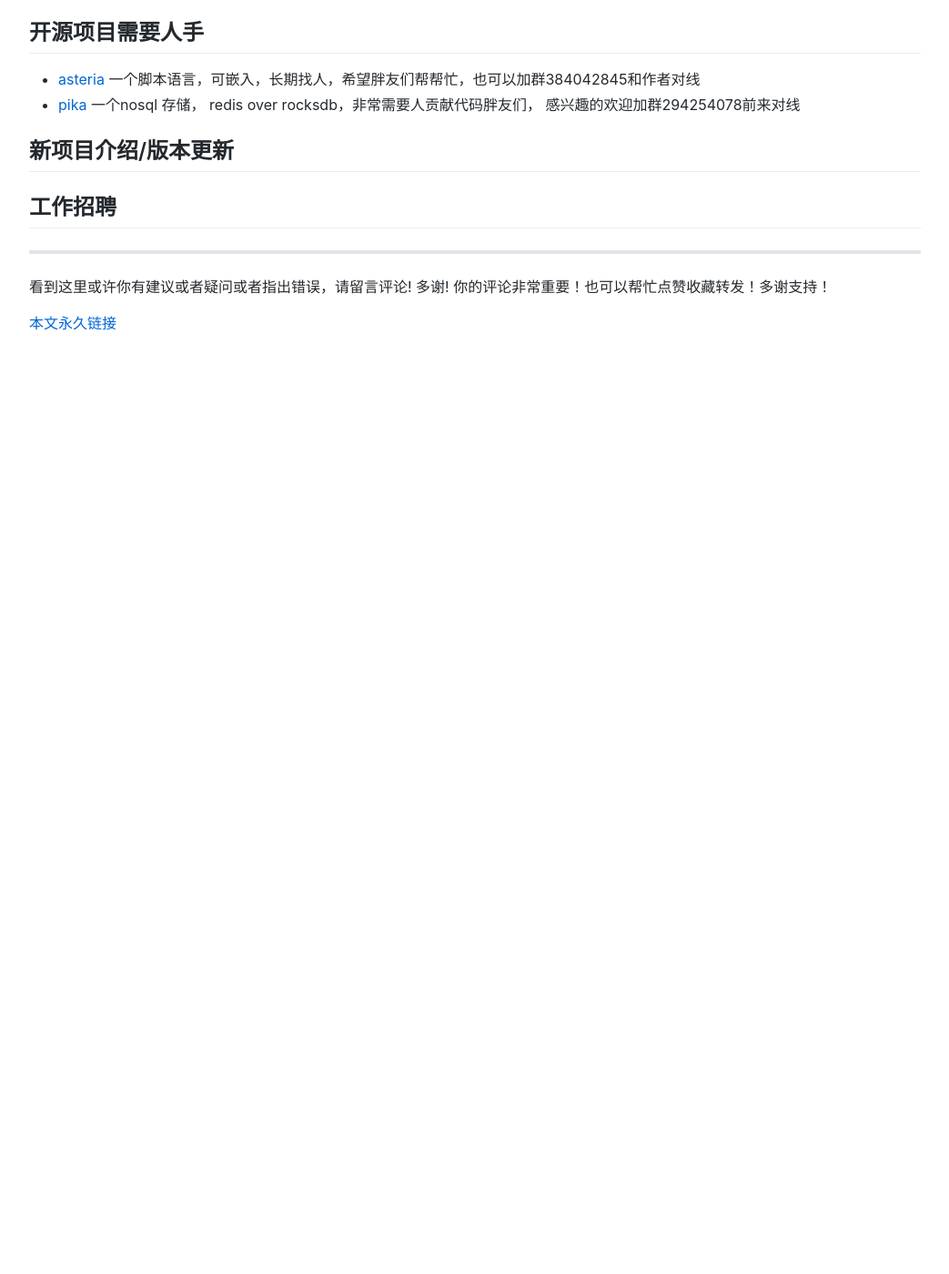
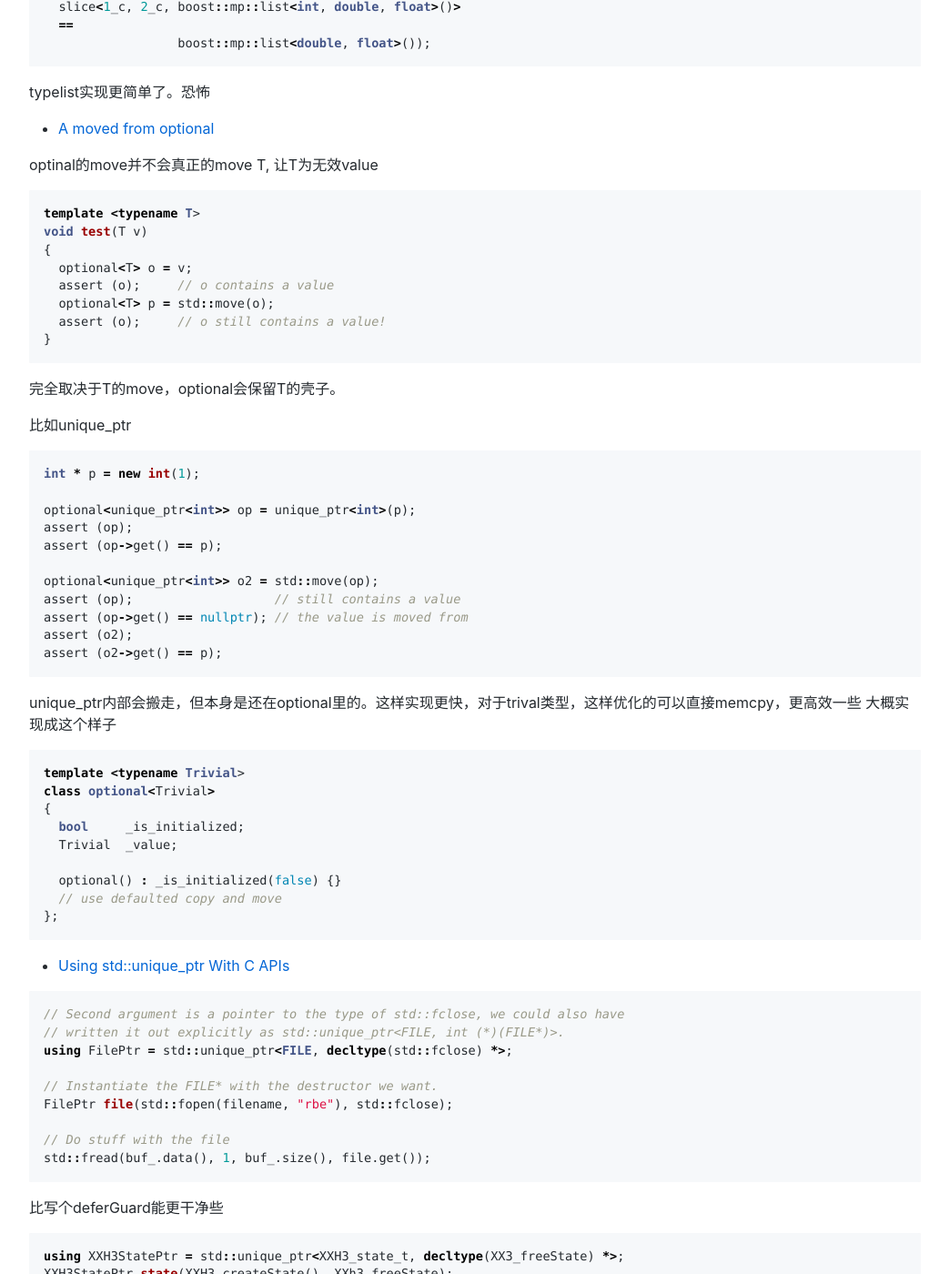
Before and after one commit to wanghenshui/cppweeklynews, a Jekyll site: the page built from posts/079.md, in a window 1280 px wide and 1400 px high, scrolled down 1029 px. Shown: the whole window at 91% size, without its empty margins (118-1161 px from the left). Built offline with Jekyll 4.4.1, drawn with Linux system fonts in a browser that asks for light colours; comment, search, counter and statistics services are not loaded; before the commit the page ends 1444 px from its top, so only the background shows below that; some of the changed text lies outside the part shown.

Commit message:
79 v0 with some fix

````diff
--- a/posts/079.md
+++ b/posts/079.md
@@ -16,17 +15,19 @@ title:  第79期
 
 欢迎投稿，推荐或自荐文章/软件/资源等
 
-`TODO update draft name`
 
-可以贴在下一期草稿里 [草稿链接](https://github.com/wanghenshui/cppweeklynews/pull/79.md)
+可以贴在下一期草稿里 [草稿链接](https://github.com/wanghenshui/cppweeklynews/pull/10.md)
 
-`TODO update date here`
-
+2022 0909
 ---
 
 ## 资讯
 
 标准委员会动态/ide/编译器信息放在这里
+
+llvm 15发布了。c++20支持等等一大堆修改
+
+[lld 15 ELF changes ](https://maskray.me/blog/2022-09-05-lld-15-elf-changes)
 
 [编译器信息最新动态推荐关注hellogcc公众号 本周更新 2022-01-05 第131期](https://github.com/hellogcc/osdt-weekly/blob/master/weekly-2022/2022-01-05.md)
 
@@ -34,10 +35,143 @@ title:  第79期
 
 ## 文章
 
-- [c++ tip of week ](https://github.com/QuantlabFinancial/cpp_tip_of_the_week/)
+- [Did you know that with C++20 (constexpr containers) TMP can be achieved with STL ](https://github.com/QuantlabFinancial/cpp_tip_of_the_week/)
 
-`TODO fix link then remove this line`
+```cpp
+#include <ranges>
 
+template <auto Begin, auto End, auto List>
+auto slice = List
+           | std::ranges::views::drop(Begin)
+           | std::ranges::views::take(End);
+
+static_assert(
+  slice<1_c, 2_c, boost::mp::list<int, double, float>()>
+  ==
+                  boost::mp::list<double, float>());
+```
+
+typelist实现更简单了。恐怖
+
+- [A moved from optional](https://akrzemi1.wordpress.com/2022/09/06/a-moved-from-optional/)
+
+optinal的move并不会真正的move T, 让T为无效value
+
+```cpp
+template <typename T>
+void test(T v)
+{
+  optional<T> o = v;
+  assert (o);     // o contains a value
+  optional<T> p = std::move(o);
+  assert (o);     // o still contains a value!
+}
+```
+完全取决于T的move，optional会保留T的壳子。
+
+比如unique_ptr
+
+```cpp
+int * p = new int(1);
+
+optional<unique_ptr<int>> op = unique_ptr<int>(p);
+assert (op);
+assert (op->get() == p);
+
+optional<unique_ptr<int>> o2 = std::move(op);
+assert (op);                   // still contains a value
+assert (op->get() == nullptr); // the value is moved from
+assert (o2);
+assert (o2->get() == p);
+```
+unique_ptr内部会搬走，但本身是还在optional里的。这样实现更快，对于trival类型，这样优化的可以直接memcpy，更高效一些
+大概实现成这个样子
+
+```cpp
+template <typename Trivial>
+class optional<Trivial>
+{
+  bool     _is_initialized;
+  Trivial  _value;
+
+  optional() : _is_initialized(false) {}
+  // use defaulted copy and move
+};
+```
+
+- [Using std::unique_ptr With C APIs](https://eklitzke.org/use-unique-ptr-with-c-apis)
+
+```cpp
+// Second argument is a pointer to the type of std::fclose, we could also have
+// written it out explicitly as std::unique_ptr<FILE, int (*)(FILE*)>.
+using FilePtr = std::unique_ptr<FILE, decltype(std::fclose) *>;
+
+// Instantiate the FILE* with the destructor we want.
+FilePtr file(std::fopen(filename, "rbe"), std::fclose);
+
+// Do stuff with the file
+std::fread(buf_.data(), 1, buf_.size(), file.get());
+```
+
+比写个deferGuard能更干净些
+
+```cpp
+using XXH3StatePtr = std::unique_ptr<XXH3_state_t, decltype(XX3_freeState) *>;
+XXH3StatePtr state(XXH3_createState(), XXh3_freeState);
+```
+但这种写法的问题在于，需要判定创建失败/指针是否有效
+
+
+- [C++23’s new function syntax](https://www.elbeno.com/blog/?p=1696)
+
+一个简单的函数
+
+```cpp
+[[nodiscard]] auto say_a_to(
+    std::string_view what, std::string_view name) -> std::string {
+  return std::string{what} + ", " + std::string{name} + "!";
+}
+
+say_a_to("Hi", "Kate"); // -> "Hi, Kate!"
+
+struct {
+  [[nodiscard]] auto operator()(
+      std::string_view what, std::string_view name) const -> std::string {
+    return std::string{what} + ", " + std::string{name} + "!";
+  }
+} say_b_to;
+
+say_b_to("Hello", "Tony"); // -> "Hello, Tony!"
+```
+
+没啥新奇的，但是c++23支持多维数组了，所以说`operator[]` 也算是一种函数了
+
+比如
+```cpp
+
+
+struct {
+  [[nodiscard]] auto operator[](
+      std::string_view what, std::string_view name) const -> std::string {
+    return std::string{what} + ", " + std::string{name} + "!";
+  }
+} say_d_to;
+
+say_d_to["Goodbye", "Tony"]; // -> "Goodbye, Tony!"
+```
+
+```cpp
+struct {
+  template <std::integral ...Ts>
+  [[nodiscard]] auto operator[](Ts... ts) const noexcept {
+    return (0 + ... + ts);
+  }
+} sum;
+const auto s1 = sum[1, 2, 3]; // 6
+const auto s2 = sum[];        // 0
+```
+
+我只能说看个乐，别这么写求求了
 ## 视频
 
 - [C++ Weekly ](https://www.youtube.com/channel/UCxHAlbZQNFU2LgEtiqd2Maw)
````
Also changed, not shown: other parts of posts/079.md (+0 -1 lines), README.md (+1 -1 lines), posts/078.md (+13 -5 lines).
